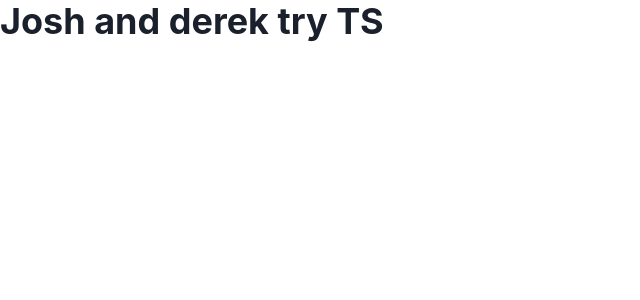
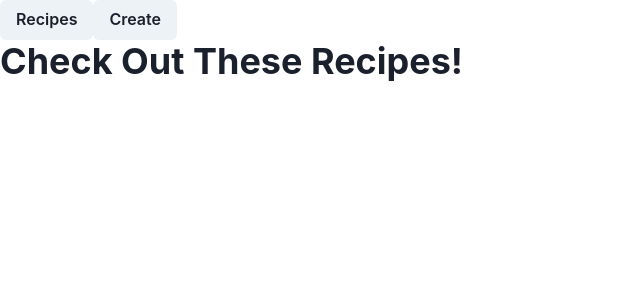
Before and after one commit to Recipe-Stache/recipe-stache-frontend, a React (Create React App) app: page / in a window 1280 px wide. Shown: the top 300 px of the page, without its empty margins (0-640 px from the left). Built offline with nearby package versions, Linux system fonts and the light colour scheme.

Commit message:
[RS-Router] Added react router and starter pages for routes

```diff
--- a/package.json
+++ b/package.json
@@ -17,6 +17,7 @@
     "framer-motion": "^4.1.17",
     "react": "^17.0.2",
     "react-dom": "^17.0.2",
+    "react-router-dom": "^6.2.1",
     "react-scripts": "4.0.3",
     "typescript": "^4.5.4",
     "web-vitals": "^1.1.2"
--- a/src/App.tsx
+++ b/src/App.tsx
@@ -1,9 +1,16 @@
-import Header from './Components/Header'
+import Create from './Pages/Create'
+import Home from './Pages/Home'
+import Navigation from './Components/Navigation'
+import { Routes, Route } from "react-router-dom"
 
 function App() {
   return (
     <div>
-      <Header title={"Josh and derek try TS"}/>
+      <Navigation />
+      <Routes>
+        <Route path="/" element={<Home />} />
+        <Route path="/create" element={<Create />} />
+      </Routes>
     </div>
   );
 }
--- /dev/null
+++ b/src/Components/Navigation.tsx
@@ -0,0 +1,15 @@
+import { FC } from 'react'
+import { Button } from '@chakra-ui/react'
+import { Link } from "react-router-dom"
+
+//FUTURE: Replace with useful navigation
+const Navigation:FC = () => {
+    return (
+      <>
+        <Link to="/"><Button>Recipes</Button></Link>
+        <Link to="/create"><Button>Create</Button></Link>
+      </>
+    )
+  }
+
+  export default Navigation;
--- /dev/null
+++ b/src/Pages/Create.tsx
@@ -0,0 +1,11 @@
+import Header from '../Components/Header';
+
+function Create() {
+  return (
+    <div>
+      <Header title={"Create Recipes Here!!"}/>
+    </div>
+  );
+}
+
+export default Create;
--- /dev/null
+++ b/src/Pages/Home.tsx
@@ -0,0 +1,11 @@
+import Header from '../Components/Header';
+
+function Home() {
+  return (
+    <div>
+      <Header title={"Check Out These Recipes!"}/>
+    </div>
+  );
+}
+
+export default Home;
--- a/src/index.js
+++ b/src/index.js
@@ -1,18 +1,27 @@
-import React from 'react';
-import ReactDOM from 'react-dom';
-import App from './App';
-import { ChakraProvider } from '@chakra-ui/react'
-import reportWebVitals from './reportWebVitals';
-<link rel="stylesheet" href="https://fonts.googleapis.com/css?family=Roboto:300,400,500,700&display=swap" />;
-<link rel="stylesheet" href="https://fonts.googleapis.com/icon?family=Material+Icons" />
+import React from "react";
+import ReactDOM from "react-dom";
+import App from "./App";
+import { BrowserRouter } from "react-router-dom";
+import { ChakraProvider } from "@chakra-ui/react";
+import reportWebVitals from "./reportWebVitals";
+<link
+  rel="stylesheet"
+  href="https://fonts.googleapis.com/css?family=Roboto:300,400,500,700&display=swap"
+/>;
+<link
+  rel="stylesheet"
+  href="https://fonts.googleapis.com/icon?family=Material+Icons"
+/>;
 
 ReactDOM.render(
   <React.StrictMode>
-    <ChakraProvider>
-      <App />
-    </ChakraProvider>
+    <BrowserRouter>
+      <ChakraProvider>
+        <App />
+      </ChakraProvider>
+    </BrowserRouter>
   </React.StrictMode>,
-  document.getElementById('root')
+  document.getElementById("root")
 );
 
 // If you want to start measuring performance in your app, pass a function
```
Also changed, not shown: 1 other file (tests, documents, lock files or other folders).
